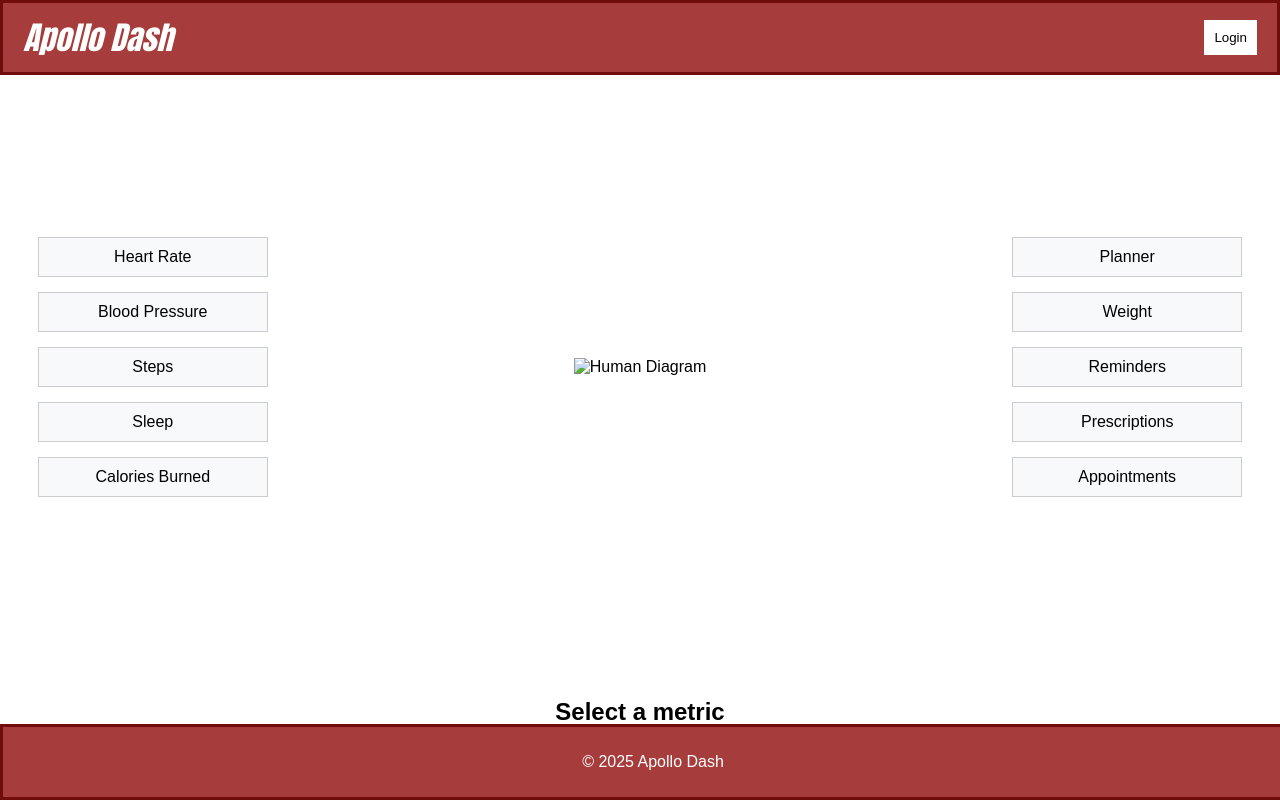
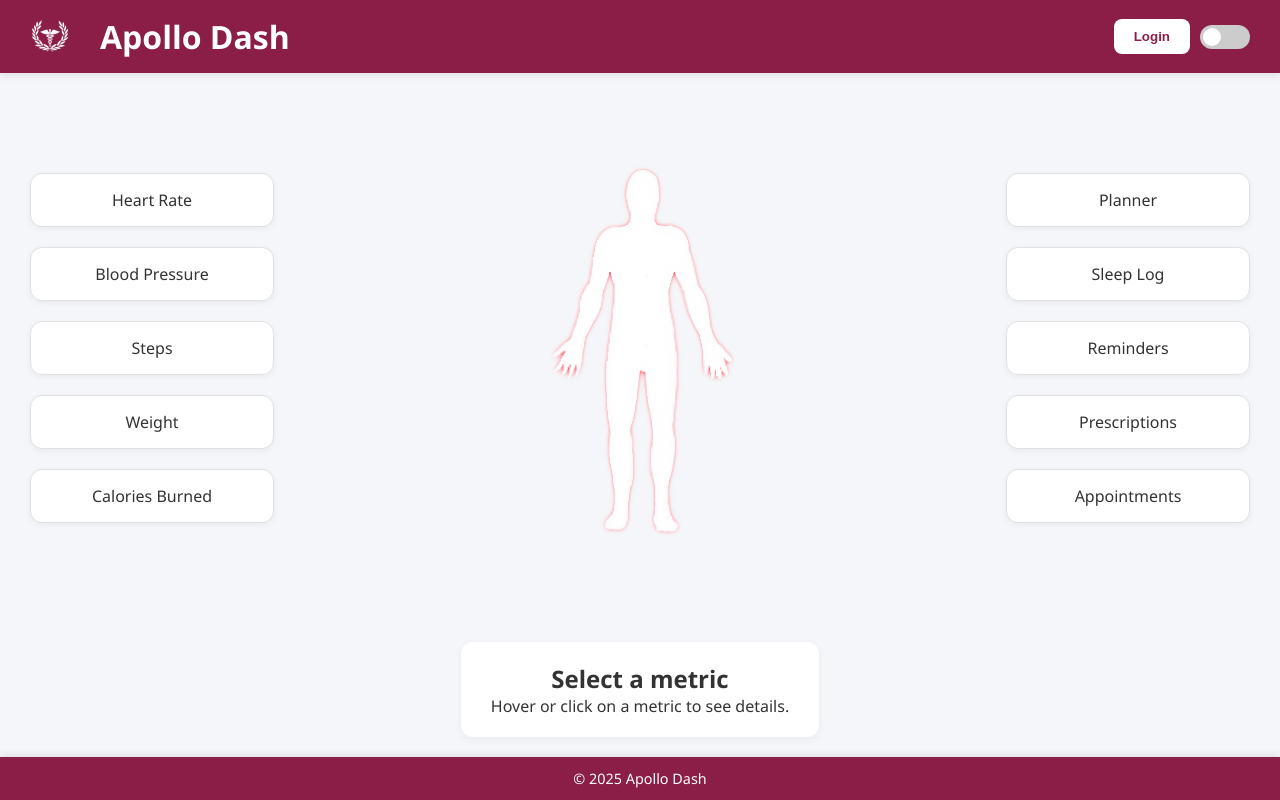
Before and after one commit to ProfLS/Apollo-Dash, a plain HTML site: page main/index.html in a window 1280 px wide. Drawn offline with Linux system fonts and the light colour scheme.

Commit message:
Update look, add dark mode toggle, scroll functionality, fixed images

```diff
--- a/main/index.html
+++ b/main/index.html
@@ -9,29 +9,38 @@
 </head>
 <body>
     <header>
-        <h1><em>Apollo Dash</em></h1>
-        <button id="login-btn">Login</button>
+        <div style="display:flex; gap:30px;">
+            <img src="public/logo.png" alt="Apollo Dash Logo" class="logo" />
+            <h1>Apollo Dash</h1>
+        </div>
+        <div class="header-buttons">
+          <button id="login-btn">Login</button>
+          <label class="toggle-switch">
+            <input type="checkbox" id="theme-toggle">
+            <span class="slider"></span>
+          </label>
+        </div>
     </header>
 
     <main class="dashboard-container">
         <div class="metrics left-metrics">
-            <div class="metric" data-target="heart">Heart Rate</div>
-            <div class="metric" data-target="bp">Blood Pressure</div>
-            <div class="metric" data-target="steps">Steps</div>
-            <div class="metric" data-target="sleep">Sleep</div>
-            <div class="metric" data-target="calories">Calories Burned</div>
+            <div class="metric" data-target="heart" data-metric-name="Heart Rate">Heart Rate</div>
+            <div class="metric" data-target="bp" data-metric-name="Blood Pressure">Blood Pressure</div>
+            <div class="metric" data-target="steps" data-metric-name="Steps">Steps</div>
+            <div class="metric" data-target="weight" data-metric-name="Weight">Weight</div>
+            <div class="metric" data-target="calories" data-metric-name="Calories Burned">Calories Burned</div>
         </div>
 
-        <div class="human-container">
-            <img src="human-diagram.png" alt="Human Diagram" id="human-diagram">
+        <div class="human-container" data-metric-zone="true">
+            <img src="public/human_diagram.png" alt="Human Diagram" id="human-diagram">
         </div>
 
         <div class="metrics right-metrics">
-            <div class="metric" data-target="Planner">Planner</div>
-            <div class="metric" data-target="weight">Weight</div>
-            <div class="metric" data-target="reminders">Reminders</div>
-            <div class="metric" data-target="prescriptions">Prescriptions</div>
-            <div class="metric" data-target="appointments">Appointments</div>
+            <div class="metric" data-target="Planner" data-metric-name="Planner">Planner</div>
+            <div class="metric" data-target="sleep" data-metric-name="Sleep Log">Sleep Log</div>
+            <div class="metric" data-target="reminders" data-metric-name="Reminders">Reminders</div>
+            <div class="metric" data-target="prescriptions" data-metric-name="Perscriptions">Prescriptions</div>
+            <div class="metric" data-target="appointments" data-metric-name="Appointments">Appointments</div>
         </div>
     </main>
 
--- a/main/script.js
+++ b/main/script.js
@@ -1,14 +1,38 @@
-document.querySelectorAll('.metric').forEach(metric => {
-    metric.addEventListener('mouseover', function() {
-        document.getElementById('metric-title').textContent = this.textContent;
-        document.getElementById('metric-info').textContent = `Showing insights for ${this.textContent}`;
-        document.getElementById('metric-details').style.display = 'block';
-        document.getElementById('metric-details').style.opacity = '1';
-    });
-    metric.addEventListener('mouseleave', function() {
-        document.getElementById('metric-details').style.opacity = '0';
-        setTimeout(() => {
-            document.getElementById('metric-details').style.display = 'none';
-        }, 300);
-    });
+// Dark mode
+const toggle = document.getElementById('theme-toggle');
+const root = document.documentElement;
+
+toggle.addEventListener('change', () => {
+root.classList.toggle('dark-mode');
 });
+const diagram = document.querySelector('[data-metric-zone]');
+const metricElements = document.querySelectorAll('.metric');
+const metricList = Array.from(metricElements);
+let currentMetricIndex = 0;
+
+function highlightMetric(index) {
+  metricElements.forEach(m => m.classList.remove('active'));
+  if (metricList[index]) {
+    metricList[index].classList.add('active');
+  }
+}
+
+// Highlight butoons on hover
+diagram.addEventListener('mouseenter', () => {
+  const heartMetric = document.querySelector('[data-target="heart"]');
+  metricElements.forEach(m => m.classList.remove('active'));
+  heartMetric?.classList.add('active');
+});
+
+diagram.addEventListener('mouseleave', () => {
+  metricElements.forEach(m => m.classList.remove('active'));
+});
+
+// Scroll through buttons with wheel
+diagram.addEventListener('wheel', (event) => {
+  event.preventDefault();
+  currentMetricIndex += event.deltaY > 0 ? 1 : -1;
+  if (currentMetricIndex < 0) currentMetricIndex = metricList.length - 1;
+  if (currentMetricIndex >= metricList.length) currentMetricIndex = 0;
+  highlightMetric(currentMetricIndex);
+});
--- a/main/styles.css
+++ b/main/styles.css
@@ -1,81 +1,180 @@
-/* General Styles */
-body, html {
+:root {
+    --bg-color: #f4f6f9;
+    --text-color: #333;
+    --card-bg: #ffffff;
+    --card-hover: #8a1e47;
+    --accent-color: #8a1e47;
+    --button-bg: #ffffff;
+    --button-text: #8a1e47;
+    --footer-bg: #8a1e47;
+    --login-btn-hover: #c2c2c2;
+  }
+
+  .dark-mode {
+    --bg-color: #121212;
+    --text-color: #e4e4e4;
+    --card-bg: #1f1f1f;
+    --card-hover: #f63b5a;
+    --accent-color: #f63b5a;
+    --button-bg: #2d2d2d;
+    --button-text: #ffffff;
+    --footer-bg: #1f1f1f;
+    --login-btn-hover: #4b4b4d;
+  }
+
+
+  * {
+    box-sizing: border-box;
     margin: 0;
     padding: 0;
+  }
+
+  body, html {
+    font-family: 'Segoe UI', Tahoma, Geneva, Verdana, sans-serif;
+    background-color: var(--bg-color);
+    color: var(--text-color);
     height: 100%;
     display: flex;
     flex-direction: column;
-    font-family: Arial, sans-serif;
   }
 
+  /* Header */
   header {
-    background: #a63c3c;
+    background-color: var(--accent-color);
     color: white;
-    padding: 10px 20px;
+    padding: 15px 30px;
     display: flex;
     justify-content: space-between;
     align-items: center;
-    border: #700c0c 3px solid;
+    box-shadow: 0 2px 8px rgba(0,0,0,0.1);
+  }
+  .logo-title {
+    display: flex;
+    align-items: center;
+    gap: 12px;
   }
 
-header h1 {
-    margin: 0;
-    font-family: Impact, Haettenschweiler, 'Arial Narrow Bold', sans-serif;
+  .logo {
+    height: 40px;
+    width: 40px;
+    object-fit: contain;
+    border-radius: 8px;
+  }
+
+  .header-buttons {
+    display: flex;
+    gap: 10px;
+    align-items: center;
   }
 
   #login-btn {
-    background: white;
+    background-color: var(--button-bg);
+    color: var(--button-text);
     border: none;
-    padding: 10px;
+    padding: 10px 20px;
+    border-radius: 8px;
+    font-weight: 600;
+    cursor: pointer;
+    transition: background 0.3s ease;
+  }
+
+  ki.metric.active {
+    background-color: var(--card-hover);
+    color: white;
+    transform: scale(1.1);
+    transition: all 0.2s ease;
+  }
+
+  #login-btn:hover {
+    background-color: var(--login-btn-hover);
+  }
+
+  /* Toggle Switch */
+  .toggle-switch {
+    position: relative;
+    display: inline-block;
+    width: 50px;
+    height: 24px;
+  }
+
+  .toggle-switch input {
+    opacity: 0;
+    width: 0;
+    height: 0;
+  }
+
+  .slider {
+    position: absolute;
+    cursor: pointer;
+    top: 0; left: 0;
+    right: 0; bottom: 0;
+    background-color: #ccc;
+    border-radius: 24px;
+    transition: 0.4s;
+  }
+
+  .slider:before {
+    position: absolute;
+    content: "";
+    height: 18px; width: 18px;
+    left: 3px; bottom: 3px;
+    background-color: white;
+    transition: 0.4s;
+    border-radius: 50%;
+  }
+
+  input:checked + .slider {
+    background-color: var(--login-btn-hover);
+  }
+
+  input:checked + .slider:before {
+    transform: translateX(26px);
+  }
+
+  /* Dashboard */
+  .dashboard-container {
+    display: flex;
+    justify-content: space-between;
+    align-items: center;
+    flex-grow: 1;
+    padding: 30px;
+    gap: 20px;
+    flex-wrap: wrap;
+  }
+
+  .metrics {
+    display: flex;
+    flex-direction: column;
+    gap: 20px;
+    width: 20%;
+    min-width: 180px;
+  }
+
+  .metric {
+    background-color: var(--card-bg);
+    border: 1px solid #e0e0e0;
+    padding: 15px 20px;
+    border-radius: 12px;
+    text-align: center;
+    font-size: 1rem;
+    font-weight: 500;
+    box-shadow: 0 2px 6px rgba(0,0,0,0.05);
+    transition: all 0.3s ease;
     cursor: pointer;
   }
 
-/* Main Container */
-.dashboard-container {
-    display: flex;
-    flex-grow: 1;
-    align-items: center;
-    justify-content: space-between;
-    padding: 20px;
+  .metric:hover {
+    background-color: var(--card-hover);
+    color: white;
+    transform: scale(1.05);
   }
 
-/* Metrics Sections */
-.metrics {
-    display: flex;
-    flex-direction: column;
-    gap: 15px;
-    width: 20%;
-}
-
-.left-metrics {
-    align-items: flex-end;
-    text-align: right;
-}
-
-.right-metrics {
-    align-items: flex-start;
-    text-align: left;
-}
-
-.metric {
-    background: #f8f9fa;
-    padding: 10px 15px;
-    border: 1px solid #ccc;
-    cursor: pointer;
-    width: 80%;
-    text-align: center;
-}
-
-.metric:hover {
-    background: #a63c3c;
-    color: white;
-}
-
-/* Human Diagram */
   .human-container {
-    width: 30%;
+    flex-grow: 1;
     display: flex;
     justify-content: center;
+    align-items: center;
+    min-width: 250px;
   }
 
   #human-diagram {
@@ -83,20 +182,21 @@ header h1 {
     height: auto;
   }
 
-/* Metric Details */
   .metric-details {
+    background-color: var(--card-bg);
+    margin: 20px auto;
+    padding: 20px 30px;
+    border-radius: 12px;
+    max-width: 90%;
     text-align: center;
-    padding: 20px;
+    box-shadow: 0 2px 8px rgba(0,0,0,0.05);
   }
 
-/* Footer Fixed to Bottom */
   footer {
-    background: #a63c3c;
+    background-color: var(--footer-bg);
     color: white;
     text-align: center;
-    padding: 10px;
-    position: fixed;
-    bottom: 0;
-    width: 100%;
-    border: #700c0c 3px solid
+    padding: 12px 0;
+    font-size: 0.9rem;
+    box-shadow: 0 -2px 8px rgba(0,0,0,0.1);
   }
```
Also changed, not shown: main/public/human_diagram.png (added), main/public/logo.png (added). Lines whose indentation alone changed are shown as unchanged.
